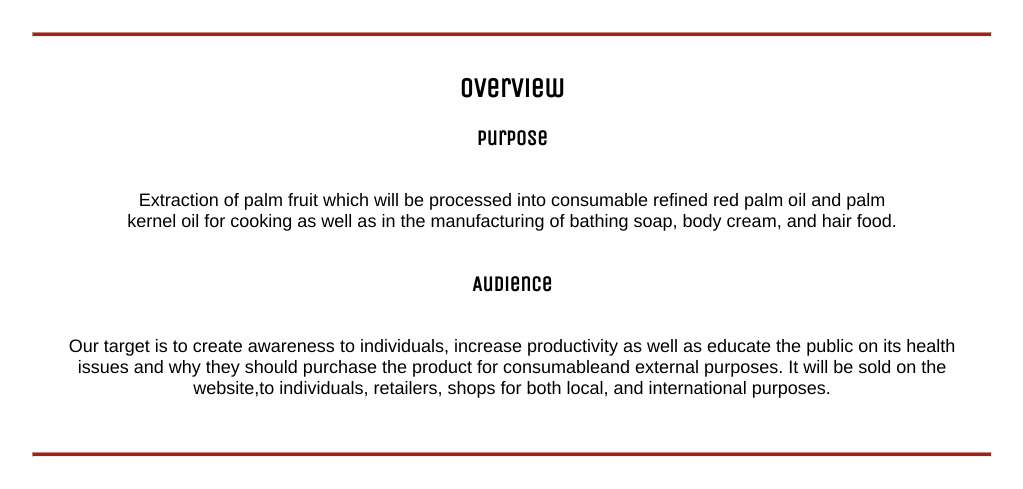
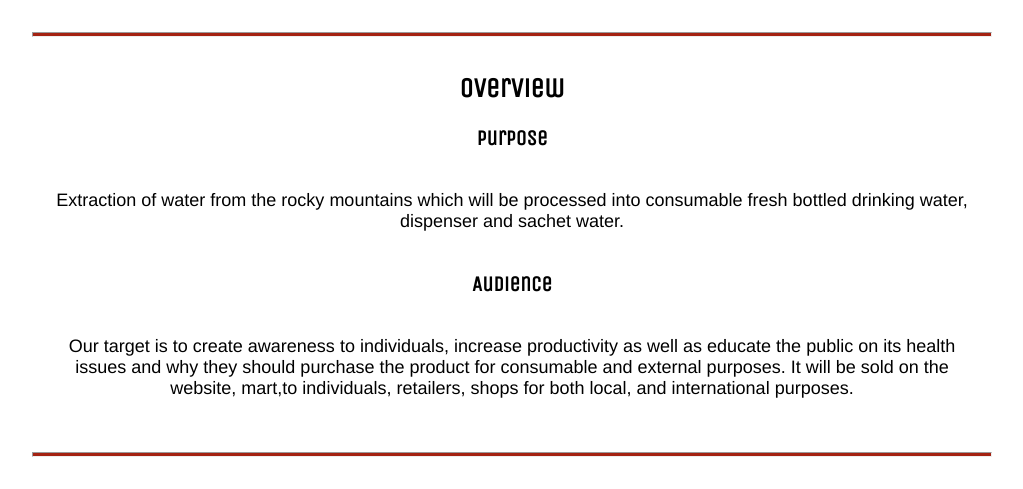
Before and after one commit to AnitaDankwa/-wwr-site-plan-rafting.html, a plain HTML site: page wwr/site-plan-rafting.html in a window 1280 px wide. Shown: the part 311-800 px from the top of the page, without its empty margins (128-1151 px from the left). Drawn offline with nearby package versions, Linux system fonts and the light colour scheme.

```diff
--- a/wwr/site-plan-rafting.html
+++ b/wwr/site-plan-rafting.html
@@ -20,15 +20,14 @@
     <hr />
     <h2>Overview</h2>
     <h3>Purpose</h3>
-    <p>Extraction of palm fruit which will be processed into consumable refined red palm oil and palm <br>kernel oil for
-      cooking as
-      well as in the manufacturing of bathing soap, body cream, and hair food.</p>
+    <p>Extraction of water from the rocky mountains which will be processed into consumable fresh bottled drinking water,
+       dispenser and sachet water.</p>
     <!-- change this -->
 
     <h3>Audience</h3>
     <p>Our target is to create awareness to individuals, increase productivity as well as educate the public on its
       health issues and why they should
-      purchase the product for consumableand external purposes. It will be sold on the website,to individuals,
+      purchase the product for consumable and external purposes. It will be sold on the website, mart,to individuals,
       retailers, shops for both local,
       and international purposes.</p>
     <!-- change this -->
```
